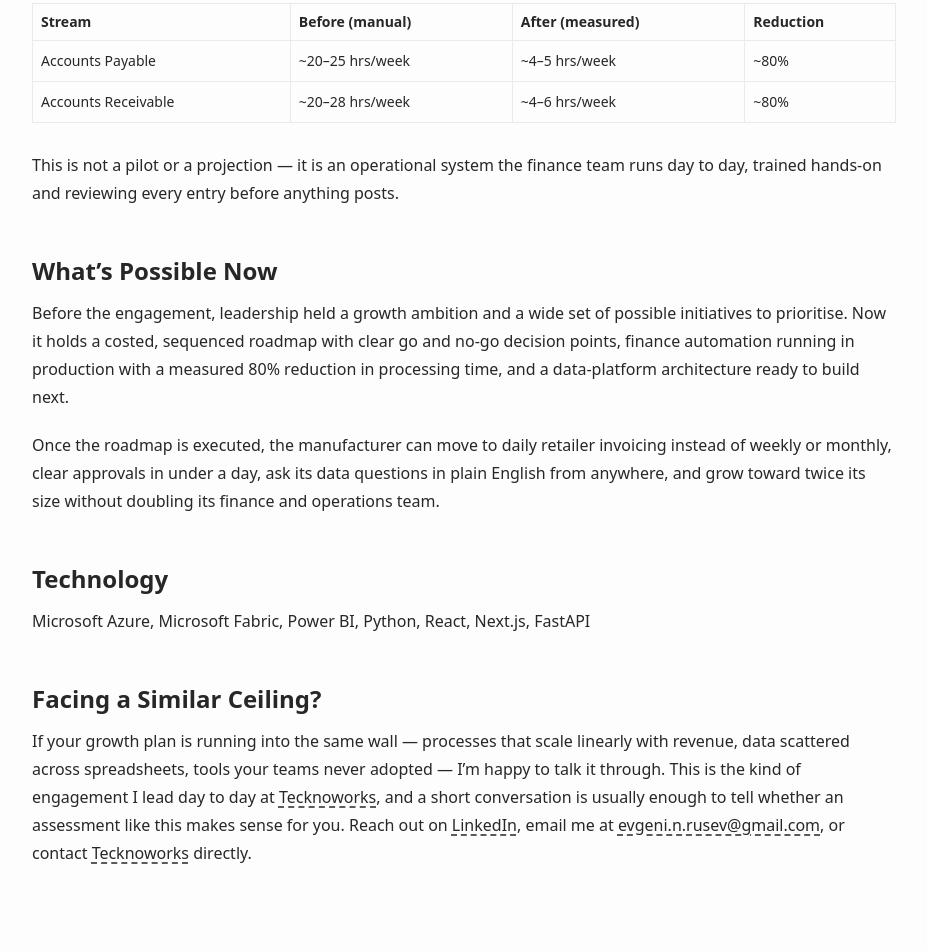
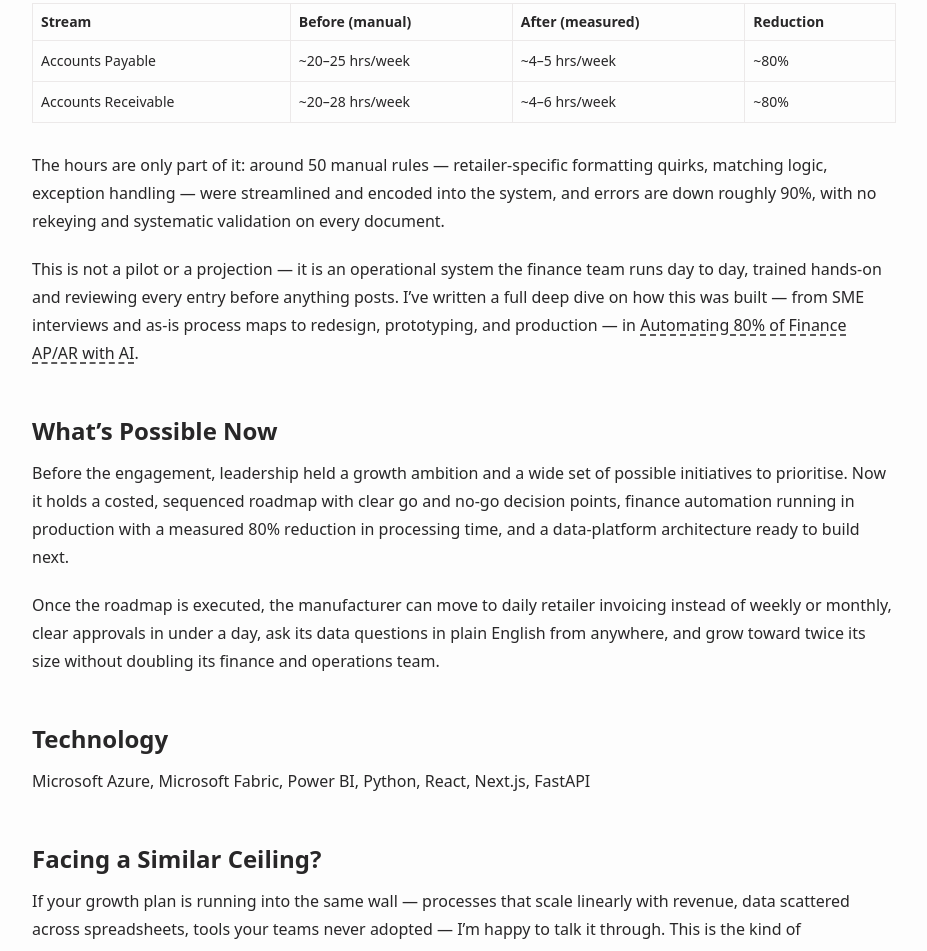
Before and after one commit to evgenirusev/blog, an Astro site: page /case-studies/pain-points-to-funded-roadmap in a window 1280 px wide. Shown: the part 4751-5702 px from the top of the page, without its empty margins (176-1103 px from the left). Built offline with nearby package versions, Linux system fonts and the light colour scheme; Astro itself is replaced by a stand-in of ours.

Commit message:
docs: link AP/AR deep dive and add error/rules metrics to roadmap case study
Co-Authored-By: Claude Fable 5 <noreply@anthropic.com>

```diff
--- a/src/pages/case-studies/pain-points-to-funded-roadmap.md
+++ b/src/pages/case-studies/pain-points-to-funded-roadmap.md
@@ -95,7 +95,9 @@ The first build from the roadmap is live: AP/AR automation in production on the
 | Accounts Payable | ~20–25 hrs/week | ~4–5 hrs/week | ~80% |
 | Accounts Receivable | ~20–28 hrs/week | ~4–6 hrs/week | ~80% |
 
-This is not a pilot or a projection — it is an operational system the finance team runs day to day, trained hands-on and reviewing every entry before anything posts.
+The hours are only part of it: around 50 manual rules — retailer-specific formatting quirks, matching logic, exception handling — were streamlined and encoded into the system, and errors are down roughly 90%, with no rekeying and systematic validation on every document.
+
+This is not a pilot or a projection — it is an operational system the finance team runs day to day, trained hands-on and reviewing every entry before anything posts. I've written a full deep dive on how this was built — from SME interviews and as-is process maps to redesign, prototyping, and production — in [Automating 80% of Finance AP/AR with AI](/case-studies/automating-finance-ap-ar-with-ai).
 
 ## What's Possible Now
 
```
